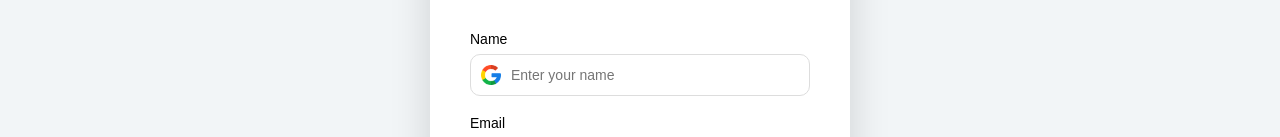
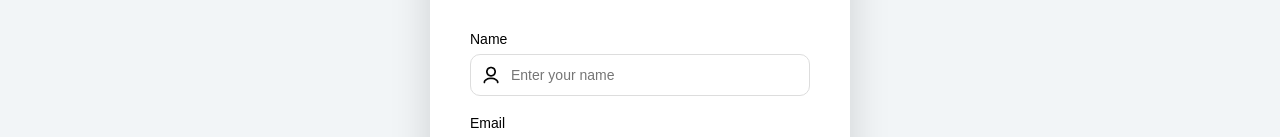
Before and after one commit to manunaik128/KnowMint, a React app in the folder Frontend/: page /login in a window 1280 px wide. Both pictures are taken after a click on the element "Sign up". Shown: the part 250-387 px from the top of the page. Built offline with nearby package versions, Linux system fonts and the light colour scheme; no server answers; the HTML template or start-up script is replaced by a standard one.

Commit message:
commited

```diff
--- a/Frontend/src/pages/Login.jsx
+++ b/Frontend/src/pages/Login.jsx
@@ -4,6 +4,7 @@ import "../styles/Login.css";
 import Email from "../assets/email.png";
 import Lock from "../assets/lock.png";
 import Google from "../assets/google.png";
+import User from "../assets/user.png";
 import Facebook from "../assets/facebook.png";
 import { loginUser, registerUser } from "../services/authService.js";
 import { useAuth } from "../context/AuthContext.jsx";
@@ -93,7 +94,7 @@ const Login = () => {
               <label>Name</label>
               <div className="input-box">
                 <div className="icon-box">
-                  <img src={Google} alt="Name icon" />
+                  <img src={User} alt="Name icon" />
                 </div>
                 <input
                   name="name"
```
Also changed, not shown: Frontend/src/assets/user.png (added).
